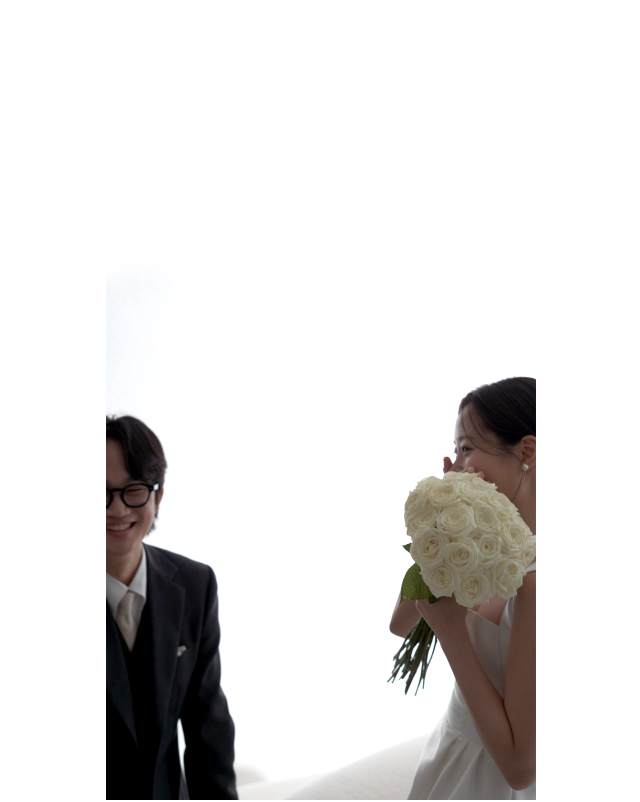
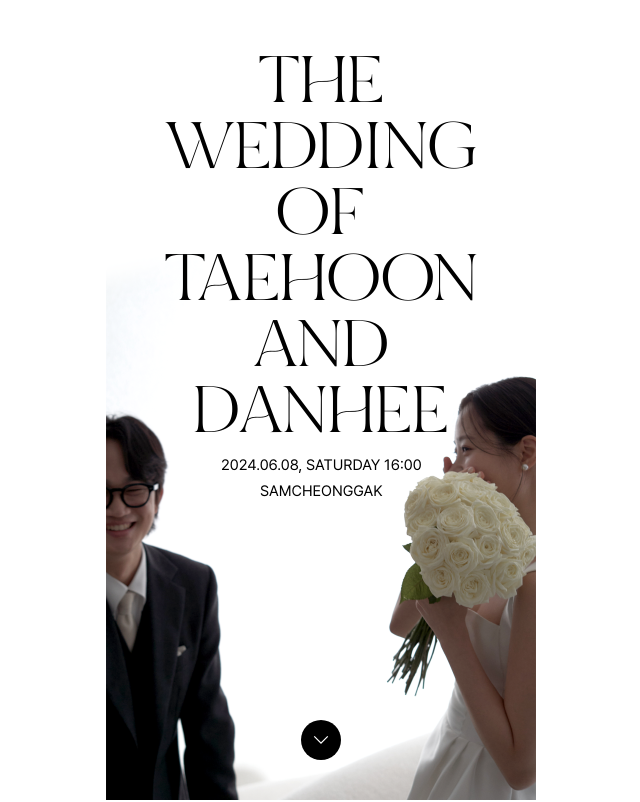
Before and after one commit to Hal-ang/mobile_wedding, a Next.js app: page / in a window 1280 px wide. Shown: the top 802 px of the page, without its empty margins (319-959 px from the left). Built offline with nearby package versions, Linux system fonts and the light colour scheme.

Commit message:
Fix animation duration

```diff
--- a/src/app/globals.css
+++ b/src/app/globals.css
@@ -140,16 +140,3 @@ body {
     transform: translateY(0);
   }
 }
-
-.fade-in {
-  animation: fadein 0.8s;
-}
-
-@keyframes fadein {
-  from {
-    opacity: 0;
-  }
-  to {
-    opacity: 1;
-  }
-}
--- a/src/components/section/CoupleSection.tsx
+++ b/src/components/section/CoupleSection.tsx
@@ -45,12 +45,12 @@ const CoupleSection = ({
           }
           return prev.concat(prev.length);
         });
-      }, 700);
-    }, 900);
+      }, 500);
+    }, 500);
 
-    setTimeout(() => {
-      setTransitionIds((prev) => prev.concat(prev.length));
-    }, 3000);
+    // setTimeout(() => {
+    //   setTransitionIds((prev) => prev.concat(prev.length));
+    // }, 3000);
   }, [startTransition]);
 
   useEffect(() => {
@@ -80,10 +80,6 @@ const CoupleSection = ({
       removeEventListener("click", handler);
     };
   }, [isInView]);
-
-  useEffect(() => {
-    console.log("couple", transitionIds);
-  }, [transitionIds]);
 
   return (
     <section ref={ref} id="couple-section" className="w-full px-24pxr">
--- a/src/components/section/IntroduceSection.tsx
+++ b/src/components/section/IntroduceSection.tsx
@@ -56,7 +56,7 @@ const IntroduceSection = ({
           return prev.concat(prev.length);
         });
       }, 400);
-    }, 1800);
+    }, 1000);
 
     const timeoutID2 = setTimeout(() => {
       intervalId3.current = setInterval(() => {
@@ -68,7 +68,7 @@ const IntroduceSection = ({
           return prev.concat(prev.length);
         });
       }, 900);
-    }, 3500);
+    }, 1800);
   }, []);
 
   useEffect(() => {
--- a/src/components/welcome/Welcome.tsx
+++ b/src/components/welcome/Welcome.tsx
@@ -1,6 +1,6 @@
 "use client";
 
-import React, { useEffect, useState } from "react";
+import React, { useEffect, useRef, useState } from "react";
 
 import { BonVivantFont } from "@/style/fonts";
 import Flex from "../Flex";
@@ -9,6 +9,7 @@ import ScrollArrow from "../../../public/scroll_arrow.svg";
 import SlideUp from "../SlideUp";
 import Text from "../Text";
 import { useInterval } from "@/hooks/useInterval";
+import useIsInView from "@/hooks/useIsInView";
 
 const TITLE = ["THE", "WEDDING", "OF", "TAEHOON", "AND", "DANHEE"];
 const Welcome = ({
@@ -68,18 +69,17 @@ const Welcome = ({
     }
   }, [hidden, onNext]);
 
+  const ref = useRef<HTMLDivElement>(null);
+
+  useIsInView(ref, () => setStartTransition(true));
+
   if (hidden) return null;
 
   return (
     <div
+      ref={ref}
+      onClick={() => setVisible(false)}
       style={{ height: "100svh", transition: "opacity 2s" }}
-      onClick={(e) => {
-        e.stopPropagation();
-
-        if (transitionIds.length === 0) {
-          setStartTransition(true);
-        }
-      }}
       className={`relative  bg-white w-full flex flex-col justify-between overflow-hidden ${className} ${
         visible ? "opacity-100" : "opacity-0"
       }`}
@@ -126,7 +126,7 @@ const Welcome = ({
         show={transitionIds.includes(TITLE.length + 1)}
         className="flex-none mb-40pxr cursor-pointer mx-auto z-10"
       >
-        <ScrollArrow onClick={() => setVisible(false)} />
+        <ScrollArrow />
       </SlideUp>
     </div>
   );
```
